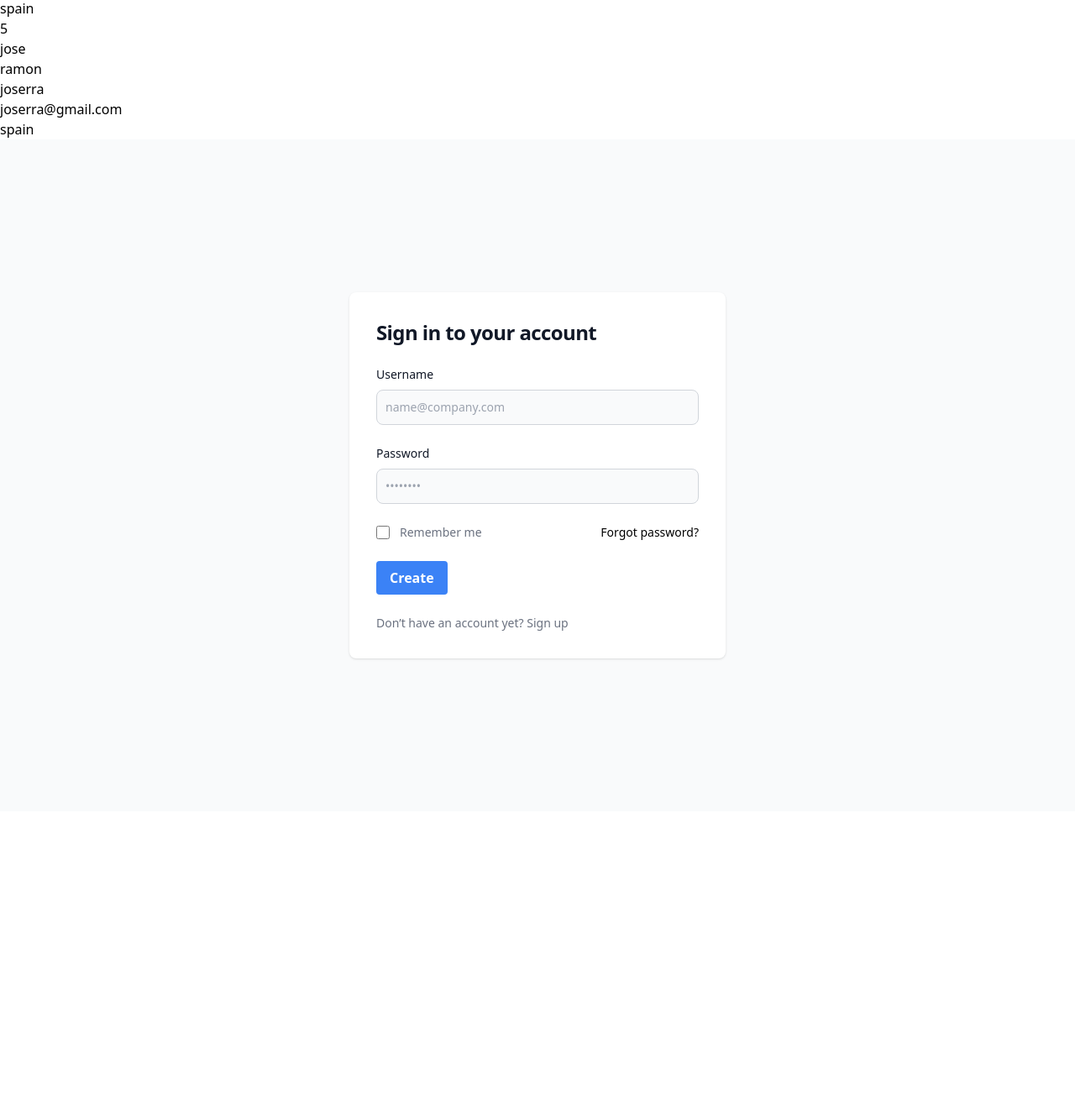
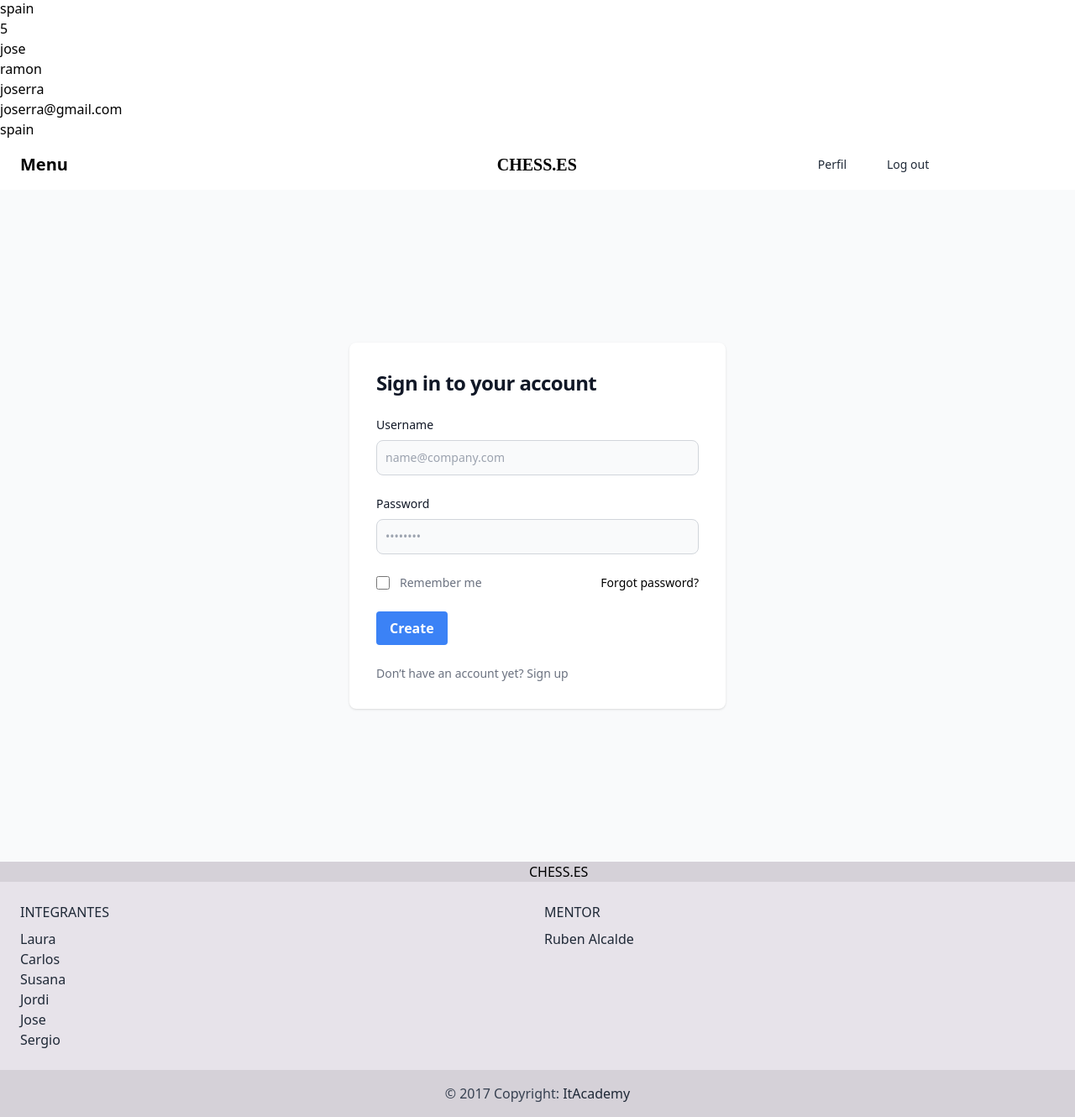
Before and after one commit to sgilcastro/chess, a PHP site: page / in a window 1280 px wide. Shown: the part 554-1884 px from the top of the page at 84% size. Before the commit the page ends 1340 px from the top, so only its background shows below. Run offline with PHP 8.4, Linux system fonts and the light colour scheme; data comes from the database, SQL or seed files in the repository; style sheets or scripts are compiled from the project's sources; some libraries are stand-ins or nearby versions.

Commit message:
footer y header

```diff
--- /dev/null
+++ b/inc/footer-tailwind.php
@@ -0,0 +1,45 @@
+<DOCTYPE html>
+<footer class="bg-gray-100 text-center lg:text-left">
+    <div style="background-color:rgba(203, 198, 206, 0.751); padding-left:630px">CHESS.ES</div>
+  <div class="container p-6 text-gray-800" style="background-color:rgb(231, 227, 234)">
+    <div class="grid lg:grid-cols-2 gap-4">
+      <div class="mb-6 md:mb-0" >
+        <h5 class="font-medium mb-2 uppercase">Integrantes</h5>
+
+        <ul class="list-none mb-0">
+          <li>
+            <a href="#!" class="text-gray-800">Laura</a>
+          </li>
+          <li>
+            <a href="#!" class="text-gray-800">Carlos</a>
+          </li>
+          <li>
+            <a href="#!" class="text-gray-800">Susana</a>
+          </li>
+          <li>
+            <a href="#!" class="text-gray-800">Jordi</a>
+          </li>
+          <li>
+            <a href="#!" class="text-gray-800">Jose</a>
+          </li>
+          <li>
+            <a href="#!" class="text-gray-800">Sergio</a>
+          </li>
+        </ul>
+      </div>
+
+      <div class="mb-6 md:mb-0">
+        <h5 class="font-medium mb-2 uppercase">Mentor</h5>
+
+        <p class="mb-4">
+         Ruben Alcalde
+        </p>
+      </div>
+    </div>
+  </div>
+
+  <div class="text-center text-gray-700 p-4" style="background-color:rgba(203, 198, 206, 0.751)">
+    © 2017 Copyright:
+    <a class="text-gray-800" href="https://tailwind-elements.com/">ItAcademy</a>
+  </div>
+</footer>
--- /dev/null
+++ b/inc/header-tailwind.php
@@ -0,0 +1,34 @@
+<!DOCTYPE html>
+<html>
+   <head>
+    <link rel="stylesheet" href="css/header.css" rel="css">
+   </head>
+   <body>
+   <header>
+    <nav class="bg-white border-gray-200 px-4 lg:px-6 py-2.5 dark:bg-gray-800">
+        <div class="flex flex-wrap justify-between items-center mx-auto max-w-screen-xl">
+            <a href="#" class="flex items-center">
+
+                <span class="self-center text-xl font-semibold whitespace-nowrap dark:text-white">Menu</span>
+            </a>
+            <div style="font-family: sans serif; font-size:20px; padding-left:400px"><strong>CHESS.ES</strong></div>
+            <div class="flex items-center lg:order-2">
+                <a href="#" class="text-gray-800 dark:text-white hover:bg-gray-50 focus:ring-4 focus:ring-gray-300 font-medium rounded-lg text-sm px-4 lg:px-5 py-2 lg:py-2.5 mr-2 dark:hover:bg-gray-700 focus:outline-none dark:focus:ring-gray-800">Perfil</a>
+                <a href="#" class="text-gray-800 dark:text-white hover:bg-gray-50 focus:ring-4 focus:ring-gray-300 font-medium rounded-lg text-sm px-4 lg:px-5 py-2 lg:py-2.5 mr-2 dark:hover:bg-gray-700 focus:outline-none dark:focus:ring-gray-800">Log out</a>
+                <a href="#" class="text-white bg-primary-700 hover:bg-primary-800 focus:ring-4 focus:ring-primary-300 font-medium rounded-lg text-sm px-4 lg:px-5 py-2 lg:py-2.5 mr-2 dark:bg-primary-600 dark:hover:bg-primary-700 focus:outline-none dark:focus:ring-primary-800">Get started</a>
+                <button data-collapse-toggle="mobile-menu-2" type="button" class="inline-flex items-center p-2 ml-1 text-sm text-gray-500 rounded-lg lg:hidden hover:bg-gray-100 focus:outline-none focus:ring-2 focus:ring-gray-200 dark:text-gray-400 dark:hover:bg-gray-700 dark:focus:ring-gray-600" aria-controls="mobile-menu-2" aria-expanded="false">
+                    <span class="sr-only">Open main menu</span>
+                </button>
+            </div>
+            <div class="hidden justify-between items-center w-full lg:flex lg:w-auto lg:order-1" id="mobile-menu-2">
+                <ul class="flex flex-col mt-4 font-medium lg:flex-row lg:space-x-8 lg:mt-0">
+                    <li>
+                        <a href="#" class="block py-2 pr-4 pl-3 text-white rounded bg-primary-700 lg:bg-transparent lg:text-primary-700 lg:p-0 dark:text-white" aria-current="page">Home</a>
+                    </li>
+                </ul>
+            </div>
+        </div>
+    </nav>
+</header>
+   </body>
+</html>
--- a/inc/login.php
+++ b/inc/login.php
@@ -30,6 +30,7 @@ while($row = $result->fetch_assoc()){
   <script src="https://cdn.tailwindcss.com"></script>
 </head>
 <body>
+  <?php include "header-tailwind.php" ?>
 <form method ="post">
   <section class="bg-gray-50 dark:bg-gray-900">
     <div class="flex flex-col items-center justify-center px-6 py-8 mx-auto md:h-screen lg:py-0">
@@ -69,6 +70,9 @@ while($row = $result->fetch_assoc()){
             </div>
         </div>
     </div>
+    <div>
+      <?php include 'footer-tailwind.php'; ?>
+    </div>
   </section>
 </form>
 </body>
```
Also changed, not shown: inc/footer.php (added, +18 -0 lines).
